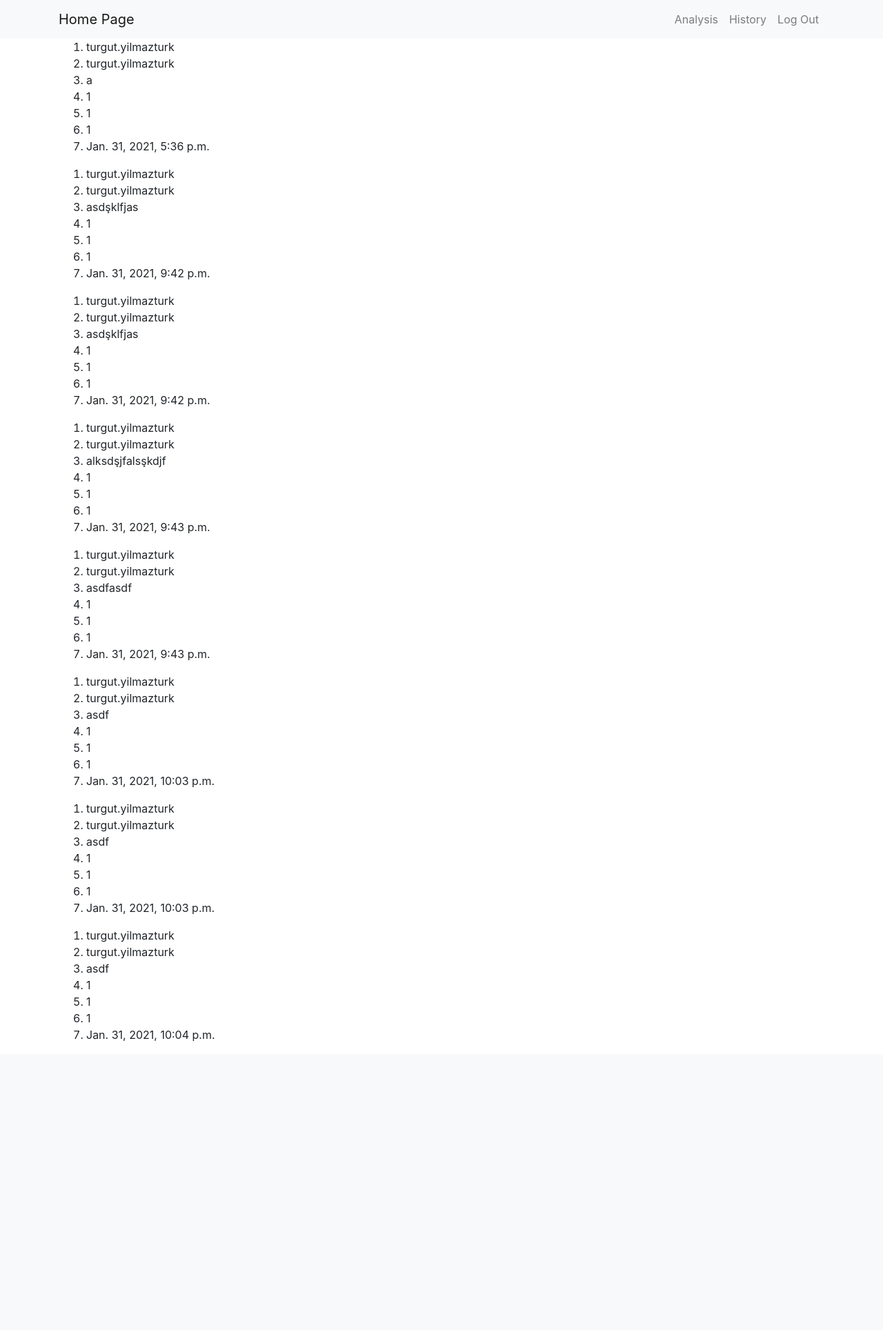
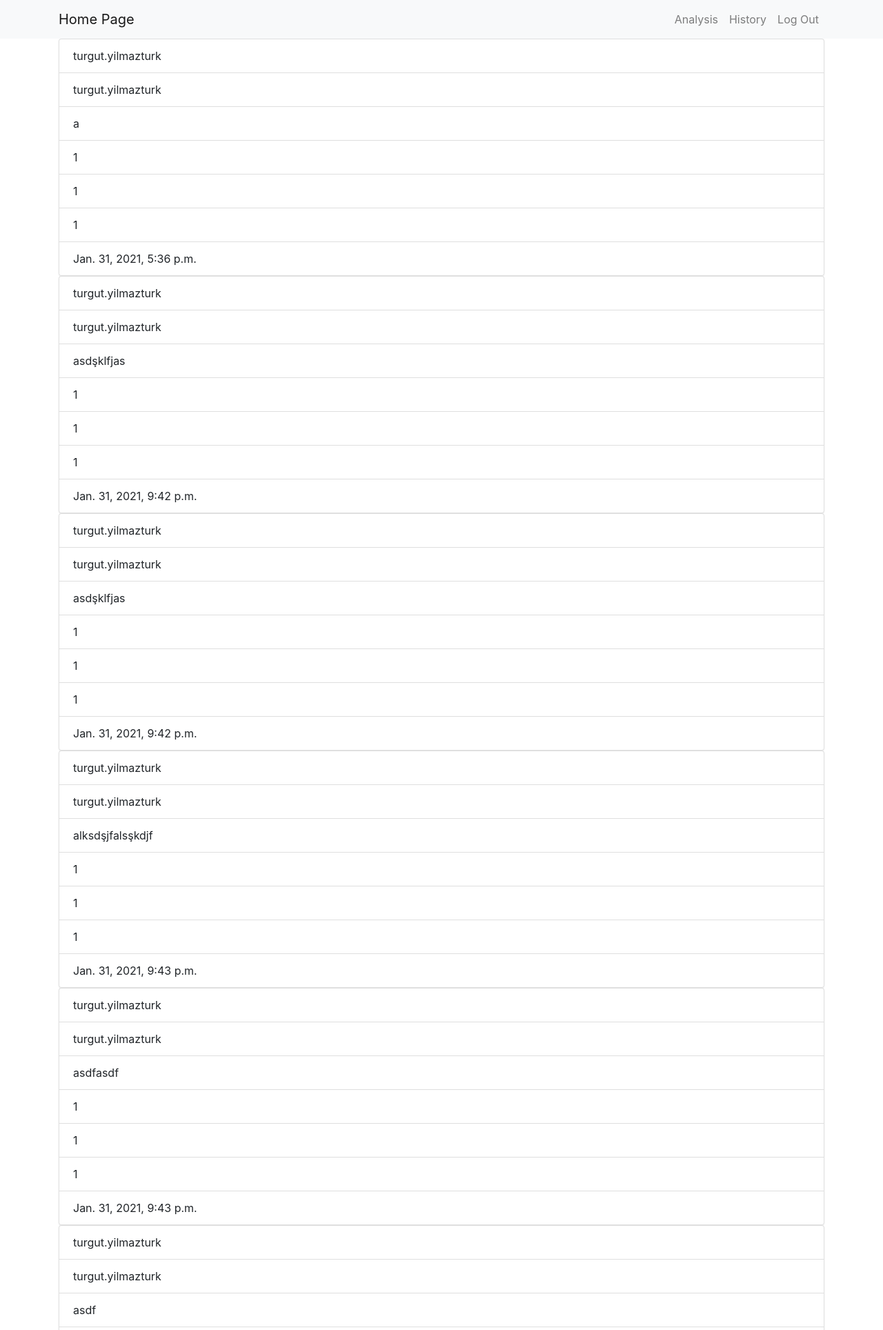
Before and after one commit to TurgutYilmazturk/SMAProject_, a Django app: page /analysis/history/ in a window 1280 px wide. Shown: the top 1928 px of the page at 69% size. Before the commit the page ends 1509 px from the top, so only its background shows below. Run offline with Django 3.2, Linux system fonts and the light colour scheme; a user stored in the database is signed in; data comes from the database, SQL or seed files in the repository; both versions use the stored data as it was after the commit; parts of the project's set-up code (start-up, migrations or seed data) failed here and were passed over; some libraries are stand-ins or nearby versions.

Commit message:
Commit-another

```diff
--- a/analysis/templates/analysis/analysis_list.html
+++ b/analysis/templates/analysis/analysis_list.html
@@ -1,22 +1,28 @@
 {% extends "base.html" %}
+{% load bootstrap3 %}
 
 {% block content %}
 
 {% if user.is_authenticated %}
   {% if h_analysis.count > 0 %}
     {% for analysis in h_analysis %}
-        <ol>
-          <li>{{analysis.user.username}}</li>
-          <li>{{user.username}}</li>
-          <li>{{analysis.topic}}</li>
-          <li>{{analysis.analysis_positive}}</li>
-          <li>{{analysis.analysis_negative}}</li>
-          <li>{{analysis.analysis_neutral}}</li>
-          <li>{{analysis.created_at}}</li>
+        <ol class="list-group">
+          <li class="list-group-item">{{analysis.user.username}}</li>
+          <li class="list-group-item">{{user.username}}</li>
+          <li class="list-group-item">{{analysis.topic}}</li>
+          <li class="list-group-item">{{analysis.analysis_positive}}</li>
+          <li class="list-group-item">{{analysis.analysis_negative}}</li>
+          <li class="list-group-item">{{analysis.analysis_neutral}}</li>
+          <li class="list-group-item">{{analysis.created_at}}</li>
         </ol>
     {% endfor %}
   {% else %}
-    <h1>No record. Go do some search!</h1>
+    <div class="container">
+      <div class="jumbotron">
+            <h3>No search record in your database.</h3>
+      </div>
+    </div>
+
   {% endif %}
 {% endif %}
 {% endblock %}
--- a/analysis/urls.py
+++ b/analysis/urls.py
@@ -1,4 +1,4 @@
-from django.urls import path
+from django.urls import path,re_path
 from . import views
 
 app_name='analysis'
@@ -6,5 +6,6 @@ app_name='analysis'
 urlpatterns=[
     path('',views.AnalysisView.as_view(),name='analysis_home'),
     path('history/',views.HistoryView.as_view(),name='history'),
+    path('results/',views.ResultsView.as_view(),name='results')
 
 ]
--- a/analysis/views.py
+++ b/analysis/views.py
@@ -9,7 +9,9 @@ import praw
 import nltk
 from nltk.sentiment.vader import SentimentIntensityAnalyzer
 from praw.models import MoreComments
-
+from django.contrib.auth import get_user_model
+from django.http import HttpResponse,HttpResponseRedirect
+from django.shortcuts import redirect
 
 reddit = praw.Reddit(
      client_id="J5ECOUqkljDYvQ",
@@ -20,8 +22,6 @@ reddit = praw.Reddit(
  )
 
 sia = SentimentIntensityAnalyzer()
-from django.contrib.auth import get_user_model
-from django.http import HttpResponse
 
 # Create your views here.
 
@@ -38,9 +38,12 @@ class AnalysisView(generic.CreateView):
             self.object.analysis_negative=1
             self.object.user=self.request.user
             self.object.save()
-            return HttpResponse('<h1>YES</h1>')
+            return HttpResponseRedirect("results")
 
 
+
+class ResultsView(generic.TemplateView):
+    template_name="analysis/results.html"
 
 
 class HistoryView(generic.ListView):
```
Also changed, not shown: analysis/templates/analysis/results.html (added, +22 -0 lines), db.sqlite3.
